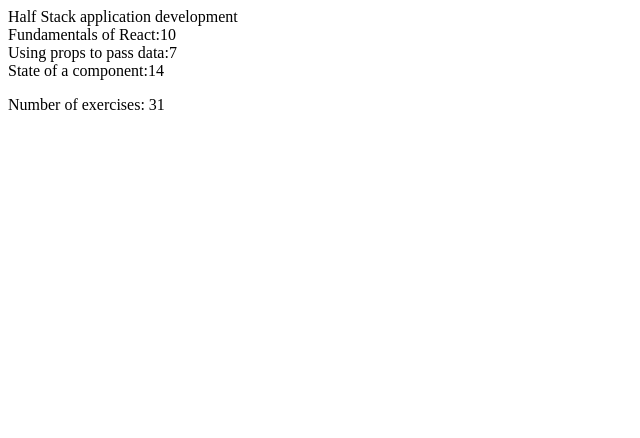
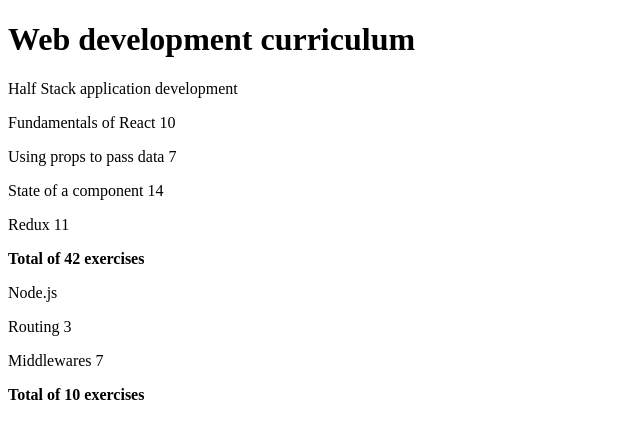
Before and after one commit to fullstack-hy2020/example-submission-repository, a React (Create React App) app in the folder part1/courseinfo/: page / in a window 1280 px wide. Shown: the top 438 px of the page, without its empty margins (0-640 px from the left). Built offline with nearby package versions, Linux system fonts and the light colour scheme.

Commit message:
part 1 done

```diff
--- a/part1/courseinfo/package.json
+++ b/part1/courseinfo/package.json
@@ -9,6 +9,8 @@
     "react": "^18.2.0",
     "react-dom": "^18.2.0",
     "react-scripts": "5.0.1",
+    "react-uuid": "^1.0.3",
+    "uuid": "^8.3.2",
     "web-vitals": "^2.1.4"
   },
   "scripts": {
--- a/part1/courseinfo/src/App.js
+++ b/part1/courseinfo/src/App.js
@@ -1,37 +1,96 @@
 import React from "react";
-import { useState } from "react";
-import Header from "./components/Header";
-import Content from "./components/Content";
-import Total from "./components/Total";
+import Course from "./components/Course";
+
 const App = () => {
-  // const [left, setLeft] = useState(0);
-  // const [right, setRight] = useState(0);
-  // const [allClicks, setAllClicks] = useState([]);
+  const courses = [
+    {
+      name: "Half Stack application development",
+      id: 1,
+      parts: [
+        {
+          name: "Fundamentals of React",
+          exercises: 10,
+          id: 1,
+        },
+        {
+          name: "Using props to pass data",
+          exercises: 7,
+          id: 2,
+        },
+        {
+          name: "State of a component",
+          exercises: 14,
+          id: 3,
+        },
+        {
+          name: "Redux",
+          exercises: 11,
+          id: 4,
+        },
+      ],
+    },
+    {
+      name: "Node.js",
+      id: 2,
+      parts: [
+        {
+          name: "Routing",
+          exercises: 3,
+          id: 1,
+        },
+        {
+          name: "Middlewares",
+          exercises: 7,
+          id: 2,
+        },
+      ],
+    },
+  ];
 
-  // const handleLeft = () => {
-  //   setAllClicks(allClicks.concat("Left"));
-  //   setLeft(left + 1);
-  // };
-
-  // const handleRight = () => {
-  //   setAllClicks(allClicks.concat("Right"));
-
-  //   setRight(right + 1);
-  // };
+  const courseList = courses.map((course) => {
+    return <Course key={course.id} course={course} />;
+  });
 
   return (
     <div>
-      {/* <button onClick={() => console.log(`Clicked`)}>Click Me!</button> */}
-      <Header />
-      <Content />
-      <Total />
-      {/* <button onClick={handleLeft}>left: {left}</button>
-      <button onClick={handleRight}>right: {right}</button>
-      <h1>All Clicks:{allClicks.length}</h1>
-
-      <p>{allClicks.join(" ")}</p> */}
+      <h1>Web development curriculum</h1>
+      <p>{courseList}</p>
     </div>
   );
 };
 
 export default App;
+
+// import Total from "./components/Total";
+// const App = () => {
+//   // const [left, setLeft] = useState(0);
+//   // const [right, setRight] = useState(0);
+//   // const [allClicks, setAllClicks] = useState([]);
+
+//   // const handleLeft = () => {
+//   //   setAllClicks(allClicks.concat("Left"));
+//   //   setLeft(left + 1);
+//   // };
+
+//   // const handleRight = () => {
+//   //   setAllClicks(allClicks.concat("Right"));
+
+//   //   setRight(right + 1);
+//   // };
+
+//   return (
+//     <div>
+//       {/* <button onClick={() => console.log(`Clicked`)}>Click Me!</button> */}
+//       {/* <Header />
+//       <Content />
+//       <Total /> */}
+//       {/* <button onClick={handleLeft}>left: {left}</button>
+//       <button onClick={handleRight}>right: {right}</button>
+//       <h1>All Clicks:{allClicks.length}</h1>
+
+//       <p>{allClicks.join(" ")}</p> */}
+//     </div>
+//   );
+// };
+
+// export default App;
--- a/part1/courseinfo/src/components/Content.jsx
+++ b/part1/courseinfo/src/components/Content.jsx
@@ -1,20 +1,11 @@
 import React from "react";
 import Part from "./Part";
 
-function Content() {
-  const part1 = "Fundamentals of React";
-  const exercises1 = 10;
-  const part2 = "Using props to pass data";
-  const exercises2 = 7;
-  const part3 = "State of a component";
-  const exercises3 = 14;
-  return (
-    <div>
-      <Part part={part1} exercises={exercises1} />
-      <Part part={part2} exercises={exercises2} />
-      <Part part={part3} exercises={exercises3} />
-    </div>
-  );
-}
+const Content = ({ parts }) => {
+  const partsList = parts.map((item) => {
+    return <Part key={item.id} name={item.name} exercises={item.exercises} />;
+  });
+  return <div>{partsList}</div>;
+};
 
 export default Content;
--- /dev/null
+++ b/part1/courseinfo/src/components/Course.jsx
@@ -0,0 +1,17 @@
+import React from "react";
+import Header from "./Header";
+import Content from "./Content";
+import Total from "./Total";
+function Course(props) {
+  const { course } = props;
+
+  return (
+    <div>
+      <Header name={course.name} />
+      <Content parts={course.parts} />
+      <Total parts={course.parts} />
+    </div>
+  );
+}
+
+export default Course;
--- a/part1/courseinfo/src/components/Header.jsx
+++ b/part1/courseinfo/src/components/Header.jsx
@@ -1,8 +1,7 @@
 import React from "react";
 
-function Header() {
-  const course = "Half Stack application development";
-  return <div>{course}</div>;
+function Header(props) {
+  return <div>{props.name}</div>;
 }
 
 export default Header;
--- a/part1/courseinfo/src/components/Part.jsx
+++ b/part1/courseinfo/src/components/Part.jsx
@@ -1,12 +1,10 @@
 import React from "react";
 
 function Part(props) {
-  // Destructuring props
-  const { part, exercises } = props;
   return (
-    <div>
-      {part}:{exercises}
-    </div>
+    <p>
+      {props.name} {props.exercises}
+    </p>
   );
 }
 
--- a/part1/courseinfo/src/components/Total.jsx
+++ b/part1/courseinfo/src/components/Total.jsx
@@ -1,14 +1,44 @@
+// import React from "react";
+
+// function Total() {
+//   const exercises1 = 10;
+//   const exercises2 = 7;
+//   const exercises3 = 14;
+//   return (
+//     <div>
+//       <p>Number of exercises: {exercises1 + exercises2 + exercises3}</p>
+//     </div>
+//   );
+// }
+// import React from "react";
+
+// function Total(props) {
+//   const { courses } = props;
+//   const arr = courses.parts;
+//   console.log(arr);
+//   const total = arr.reduce((previousValue, currentValue) => {
+//     return previousValue + currentValue.exercises;
+//   }, 0);
+
+//   return (
+//     <div>
+//       <b>Total exercises:{total}</b>
+//     </div>
+//   );
+// }
+
+// export default Total;
+
 import React from "react";
 
-function Total() {
-  const exercises1 = 10;
-  const exercises2 = 7;
-  const exercises3 = 14;
+const Total = ({ parts }) => {
+  const total = parts.reduce((acc, item) => acc + item.exercises, 0);
+
   return (
-    <div>
-      <p>Number of exercises: {exercises1 + exercises2 + exercises3}</p>
-    </div>
+    <p>
+      <strong>Total of {total} exercises</strong>
+    </p>
   );
-}
+};
 
 export default Total;
--- a/part1/courseinfo/src/index.js
+++ b/part1/courseinfo/src/index.js
@@ -3,8 +3,4 @@
 import App from "./App";
 
 const root = ReactDOM.createRoot(document.getElementById("root"));
-root.render(
-  <React.StrictMode>
-    <App />
-  </React.StrictMode>
-);
+root.render(<App />);
```
Also changed, not shown: 2 other files (tests, documents, lock files or other folders).
